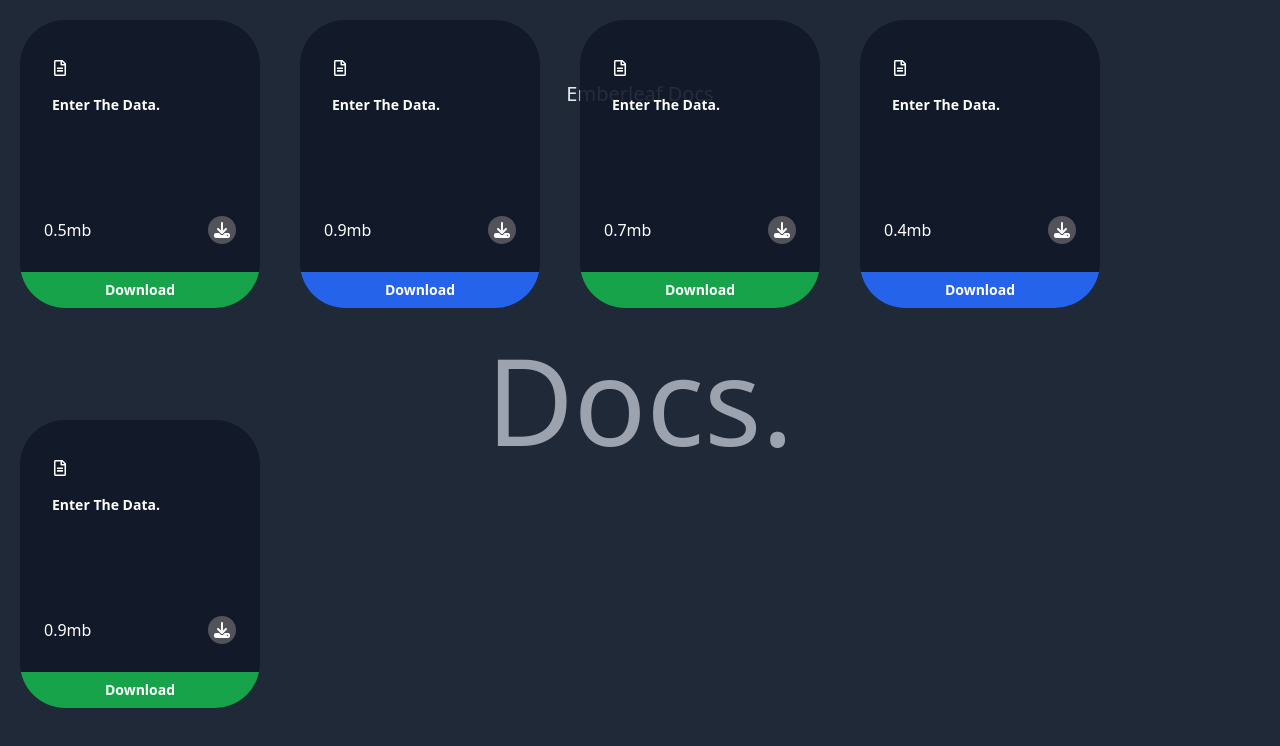
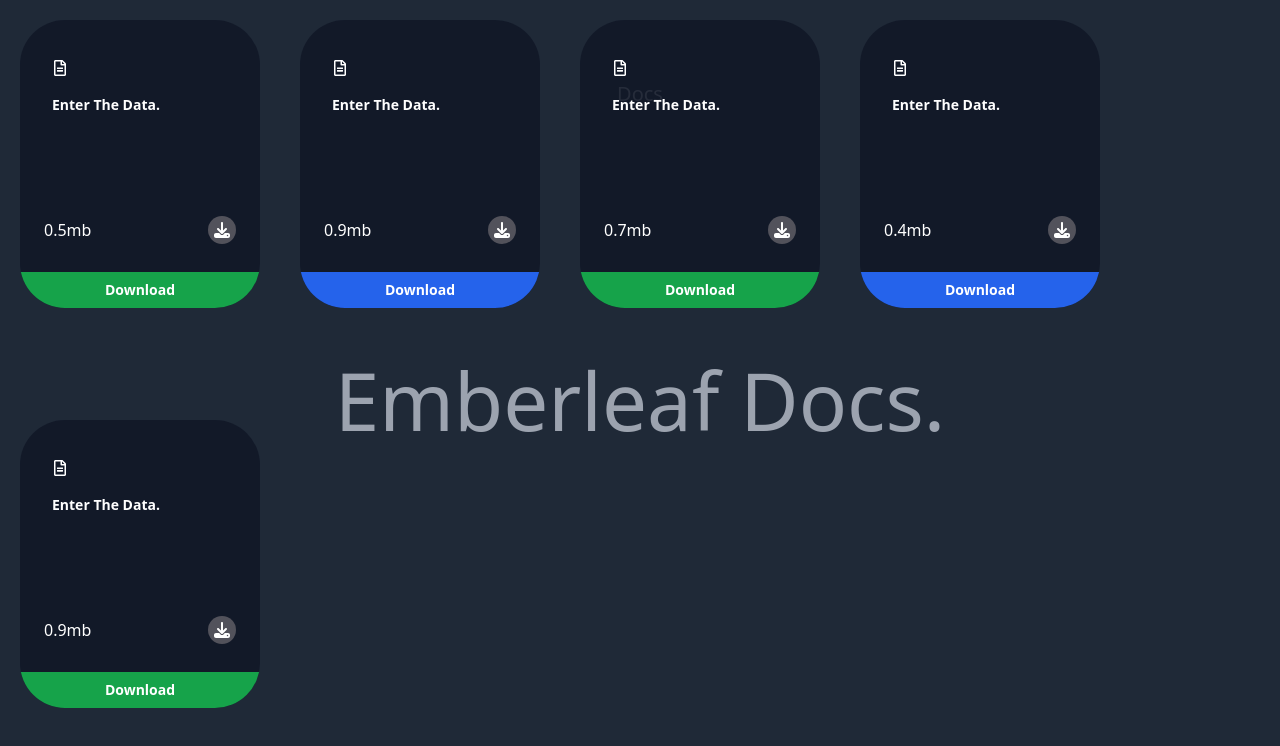
Before and after one commit to Yashraghuvans/Emberleaf-Docs, a Next.js app: page / in a window 1280 px wide. Shown: the top 746 px of the page. Built offline with nearby package versions, Linux system fonts and the light colour scheme.

Commit message:
Update yash.js

```diff
--- a/app/components/yash.js
+++ b/app/components/yash.js
@@ -4,8 +4,8 @@ const Yash = () => {
     return (
 
         <div className='bg-gray-800 absolute h-full w-full z-[2]'>
-            <div className='flex items-center justify-center text-gray-200 absolute top-[10%] w-full px-5 text-xl'>Emberleaf Docs</div>
-            <h1 className='absolute text-gray-400 text-[120px] top-1/2 left-1/2 -translate-x-[50%] -translate-y-[50%]'>Docs.</h1>
+            <div className='flex items-center justify-center text-gray-200 absolute top-[10%] w-full px-5 text-xl'>Docs</div>
+            <h1 className='absolute text-gray-400 text-[80px] top-1/2 left-1/2 -translate-x-[50%] -translate-y-[50%]'>Emberleaf Docs.</h1>
         </div>
 
     )
```
